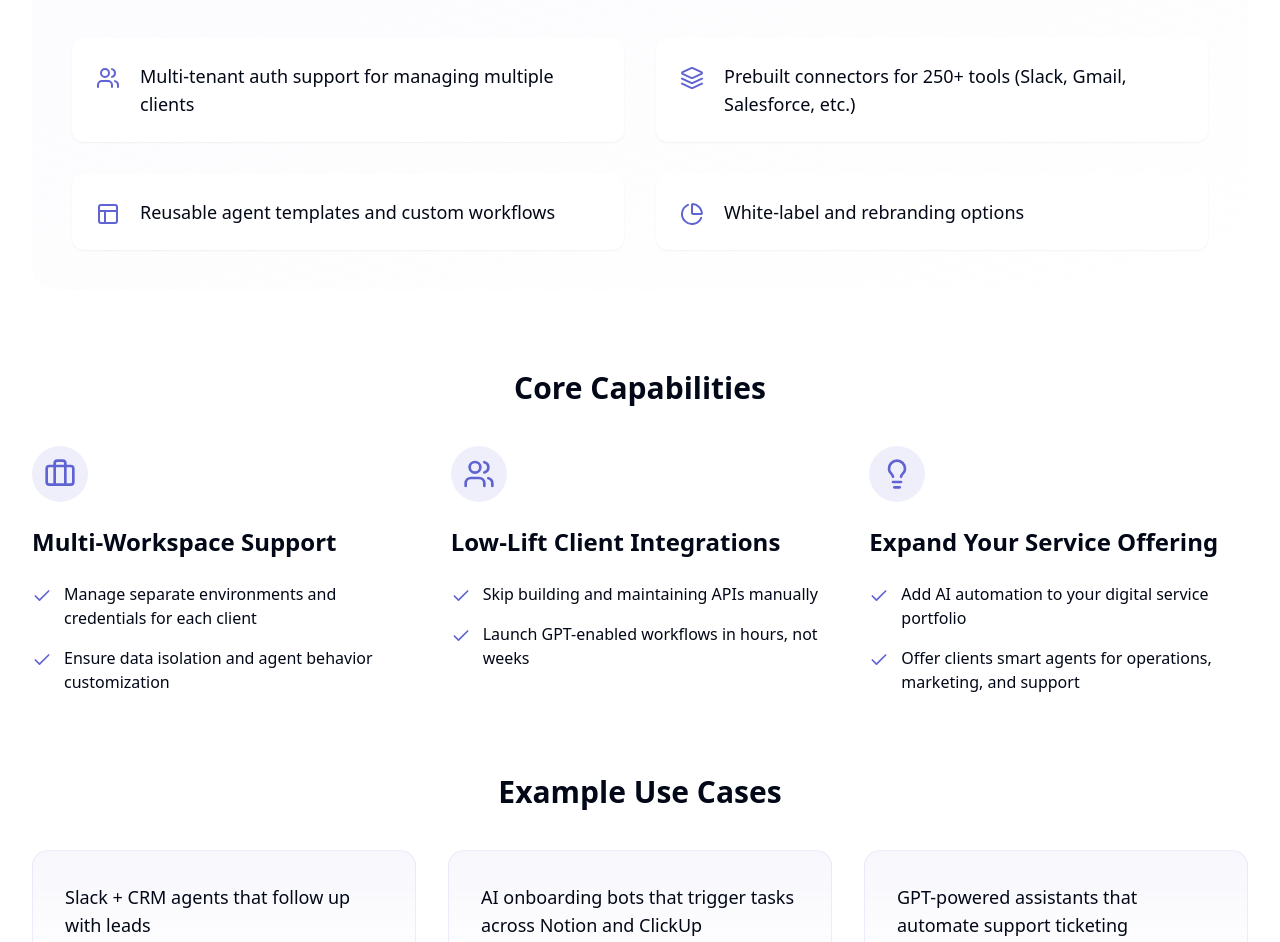
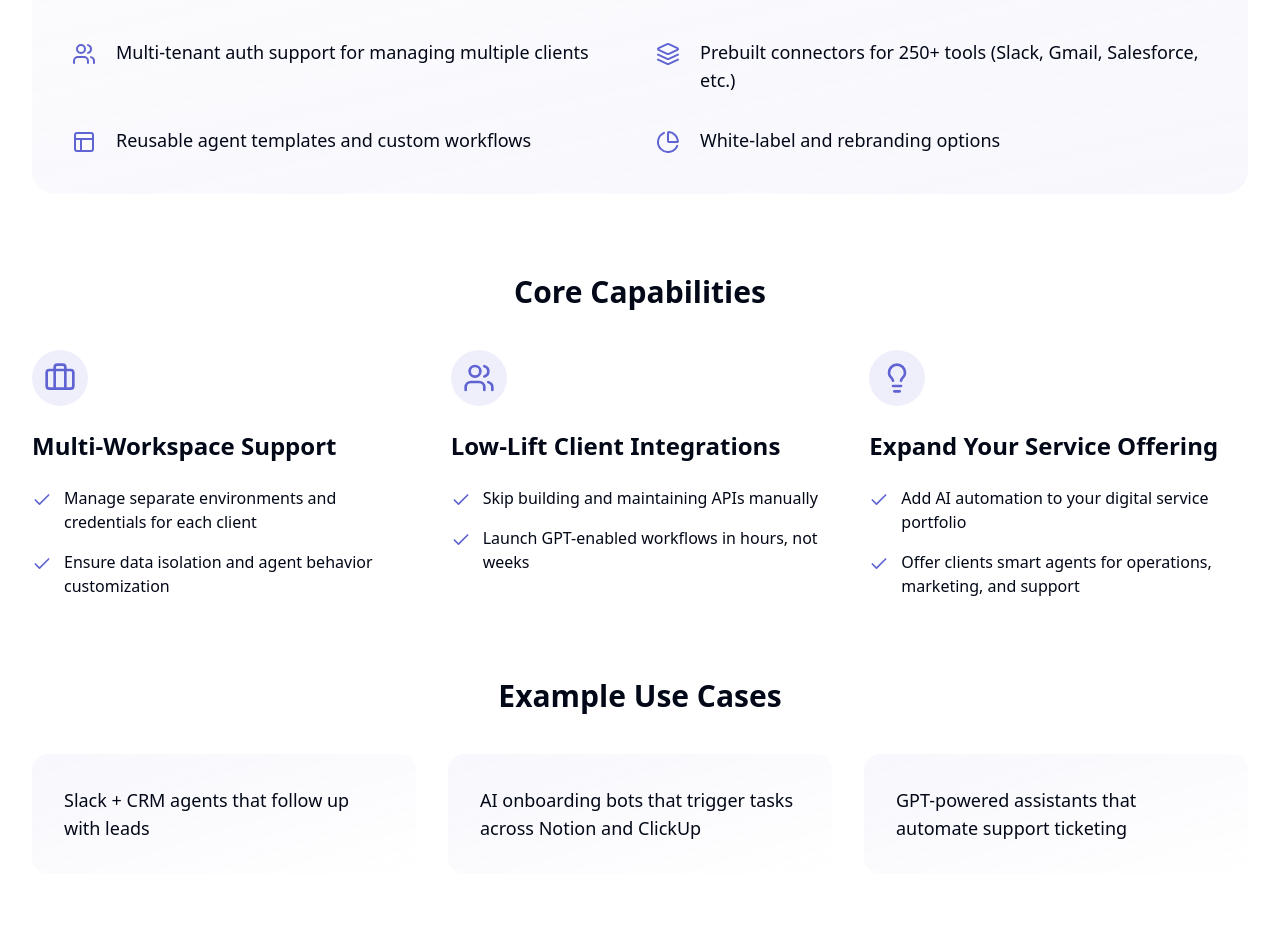
Before and after one commit to lovedatatiff/ACI-new-website, a React (Vite) app: page /solutions/agency in a window 1280 px wide. Shown: the part 470-1412 px from the top of the page. Built offline with nearby package versions, Linux system fonts and the light colour scheme.

Commit message:
Fix: Improve UI consistency across pages
Refactor the UI of the Agency page to align with the design of other solution pages, improving overall consistency.

```diff
--- a/src/pages/solutions/Agency.tsx
+++ b/src/pages/solutions/Agency.tsx
@@ -35,31 +35,31 @@ const Agency = () => {
 
           {/* Why Agencies Choose ACI.dev */}
           <ScrollReveal>
-            <div className="mb-20 bg-gradient-to-br from-muted/20 via-muted/10 to-transparent rounded-3xl p-10">
+            <div className="mb-20 bg-gradient-to-br from-secondary/10 to-primary/5 p-10 rounded-3xl">
               <h2 className="text-3xl font-bold mb-10 text-center">Why Agencies Choose ACI.dev</h2>
               <div className="grid md:grid-cols-2 gap-8">
-                <div className="flex items-start gap-5 p-6 bg-background rounded-xl shadow-sm">
+                <div className="flex items-start gap-5">
                   <div className="mt-1 text-primary">
                     <Users className="h-6 w-6" />
                   </div>
                   <p className="text-lg">Multi-tenant auth support for managing multiple clients</p>
                 </div>
 
-                <div className="flex items-start gap-5 p-6 bg-background rounded-xl shadow-sm">
+                <div className="flex items-start gap-5">
                   <div className="mt-1 text-primary">
                     <Layers className="h-6 w-6" />
                   </div>
                   <p className="text-lg">Prebuilt connectors for 250+ tools (Slack, Gmail, Salesforce, etc.)</p>
                 </div>
 
-                <div className="flex items-start gap-5 p-6 bg-background rounded-xl shadow-sm">
+                <div className="flex items-start gap-5">
                   <div className="mt-1 text-primary">
                     <Layout className="h-6 w-6" />
                   </div>
                   <p className="text-lg">Reusable agent templates and custom workflows</p>
                 </div>
 
-                <div className="flex items-start gap-5 p-6 bg-background rounded-xl shadow-sm">
+                <div className="flex items-start gap-5">
                   <div className="mt-1 text-primary">
                     <PieChart className="h-6 w-6" />
                   </div>
@@ -133,15 +133,15 @@ const Agency = () => {
             <div className="mb-20">
               <h2 className="text-3xl font-bold mb-10 text-center">Example Use Cases</h2>
               <div className="grid md:grid-cols-3 gap-8">
-                <div className="bg-gradient-to-b from-primary/5 to-transparent rounded-2xl p-8 border border-primary/10">
+                <div className="bg-gradient-to-br from-primary/5 to-transparent rounded-2xl p-8">
                   <p className="text-lg">Slack + CRM agents that follow up with leads</p>
                 </div>
 
-                <div className="bg-gradient-to-b from-primary/5 to-transparent rounded-2xl p-8 border border-primary/10">
+                <div className="bg-gradient-to-br from-primary/5 to-transparent rounded-2xl p-8">
                   <p className="text-lg">AI onboarding bots that trigger tasks across Notion and ClickUp</p>
                 </div>
 
-                <div className="bg-gradient-to-b from-primary/5 to-transparent rounded-2xl p-8 border border-primary/10">
+                <div className="bg-gradient-to-br from-primary/5 to-transparent rounded-2xl p-8">
                   <p className="text-lg">GPT-powered assistants that automate support ticketing</p>
                 </div>
               </div>
@@ -150,18 +150,18 @@ const Agency = () => {
 
           {/* Agency Partnership Program */}
           <ScrollReveal>
-            <div className="mb-20 bg-muted/30 rounded-3xl p-10">
+            <div className="mb-20 bg-gradient-to-br from-muted/20 via-muted/10 to-transparent rounded-3xl p-10">
               <h2 className="text-3xl font-bold mb-10 text-center">Agency Partnership Program</h2>
               <div className="grid md:grid-cols-3 gap-8">
-                <div className="bg-background p-8 rounded-xl shadow-sm">
+                <div className="bg-gradient-to-br from-background to-muted/5 p-8 rounded-xl">
                   <p className="text-lg">Co-marketing opportunities</p>
                 </div>
 
-                <div className="bg-background p-8 rounded-xl shadow-sm">
+                <div className="bg-gradient-to-br from-background to-muted/5 p-8 rounded-xl">
                   <p className="text-lg">Revenue share for referred clients</p>
                 </div>
 
-                <div className="bg-background p-8 rounded-xl shadow-sm">
+                <div className="bg-gradient-to-br from-background to-muted/5 p-8 rounded-xl">
                   <p className="text-lg">Dedicated support + priority access to features</p>
                 </div>
               </div>
```
